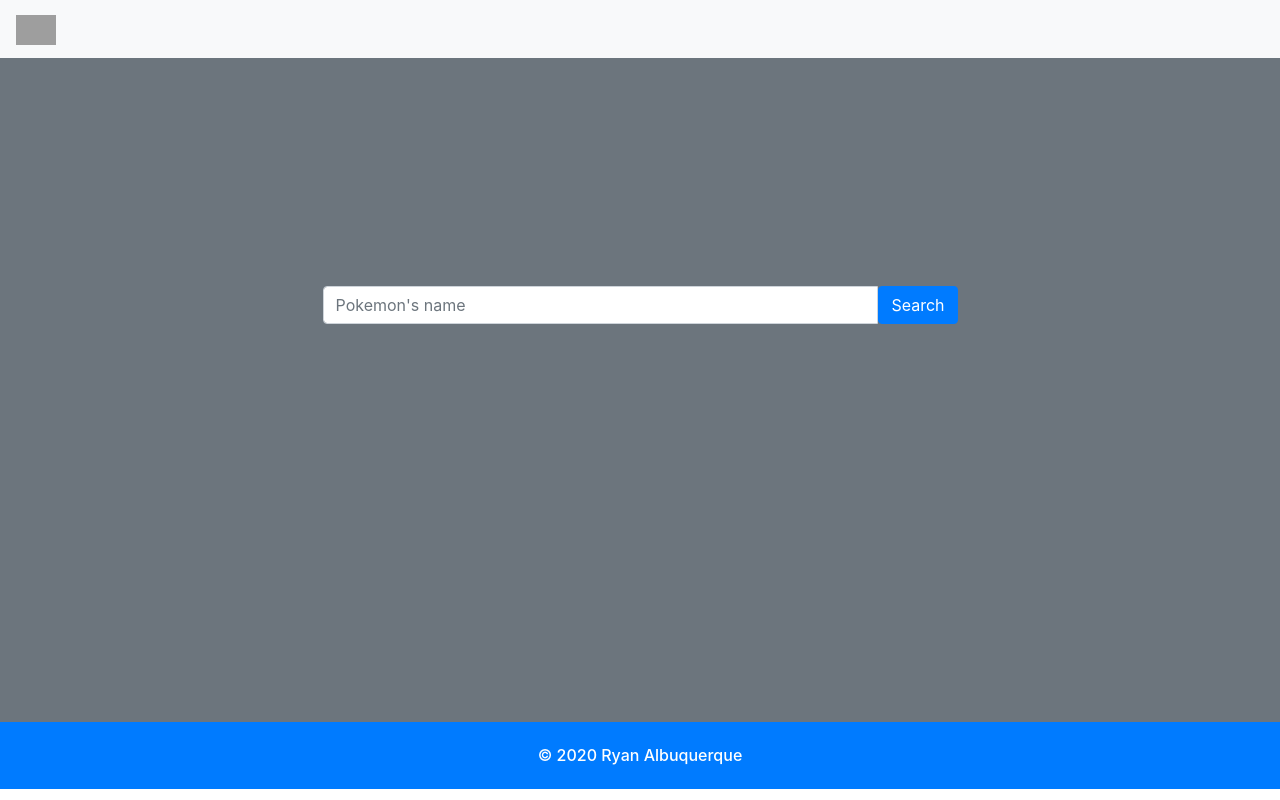
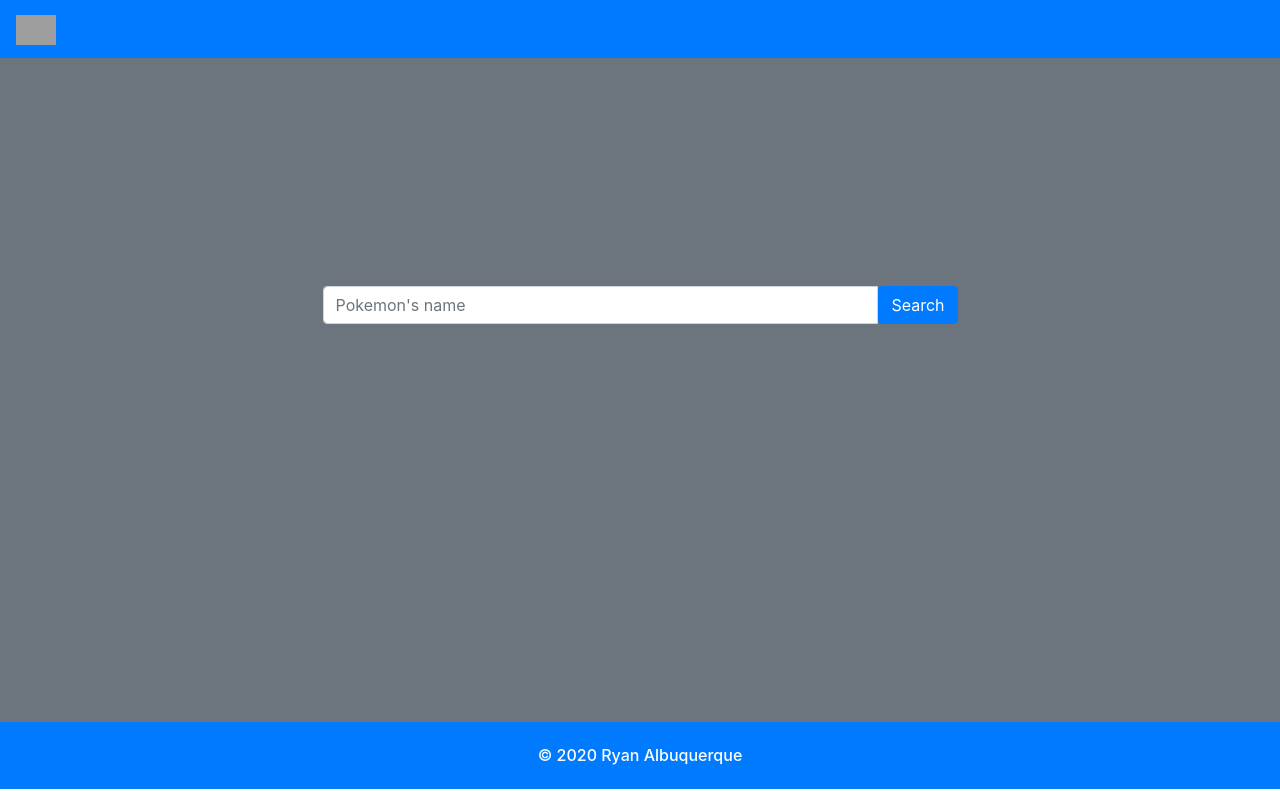
Before and after one commit to Ryan-Albuquerque/PokemonAPI_Interface, a plain HTML site: page index.html in a window 1280 px wide. Drawn offline with nearby package versions, Linux system fonts and the light colour scheme; grey boxes are pictures that could not be loaded.

Commit message:
BG-color

```diff
--- a/index.html
+++ b/index.html
@@ -16,7 +16,7 @@
 <body>
     <header>
         <!-- Just an image -->
-        <nav class="navbar navbar-light bg-light">
+        <nav class="navbar navbar-light bg-primary">
             <a class="navbar-brand" href="#">
                 <img src="https://upload.wikimedia.org/wikipedia/commons/thumb/9/98/International_Pok%C3%A9mon_logo.svg/1200px-International_Pok%C3%A9mon_logo.svg.png"
                     width="auto" height="30" alt="">
--- a/index.js
+++ b/index.js
@@ -78,7 +78,7 @@ document.querySelector("form button").addEventListener("click", function(e){
                 document.querySelector("input").value = ''
 
             }else{
-                document.querySelector(".modal-title").innerHTML = "Pokemon " +search + " not found"
+                document.querySelector(".modal-title").innerHTML = "Pokemon " + search + " not found"
                 document.querySelector(".modal-body").innerHTML = "Try another poke name"
 
 
```
